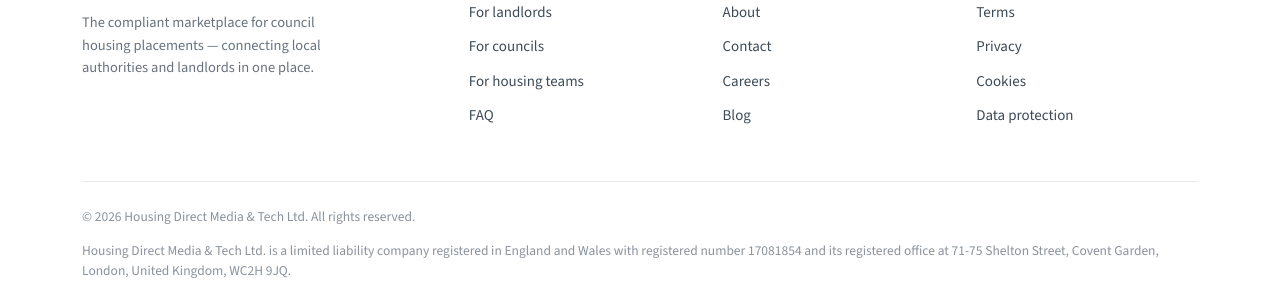
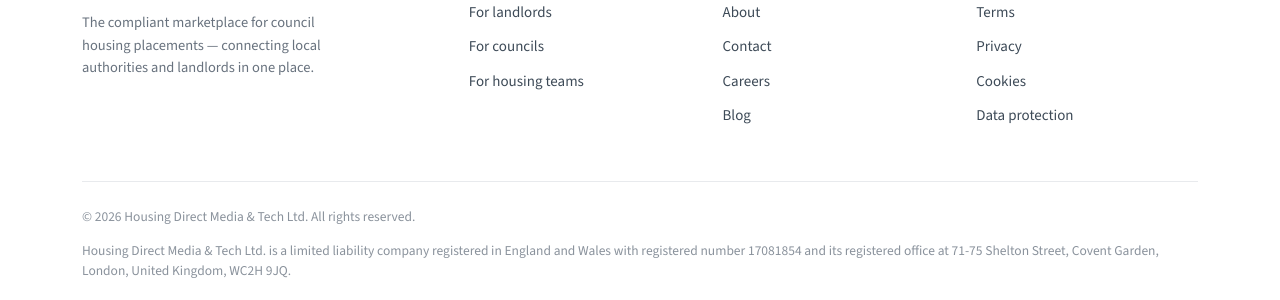
Before and after one commit to r3id/hd_v2_web, a Jekyll site: the page built from index.html, in a window 1280 px wide and 900 px high, scrolled down 1940 px. Shown: the part 579-879 px from the top of the window. Built offline with Jekyll 4.4.1, drawn with Linux system fonts in a browser that asks for light colours.

Commit message:
Remove FAQ from footer

```diff
--- /dev/null
+++ b/CNAME
@@ -0,0 +1 @@
+hd_v2.r3id.dev
--- a/_includes/footer.html
+++ b/_includes/footer.html
@@ -5,7 +5,7 @@
         <a href="{{ '/' | relative_url }}" class="brand"><img class="brand-logo" src="{{ '/assets/hd_logo.svg' | relative_url }}" alt="Housing Direct"/></a>
         <p>The compliant marketplace for council housing placements — connecting local authorities and landlords in one place.</p>
       </div>
-      <div class="ft-col"><h5>Product</h5><a href="{{ '/for-landlords/' | relative_url }}">For landlords</a><a href="{{ '/for-local-authorities/' | relative_url }}">For councils</a><a href="{{ '/for-council-housing/' | relative_url }}">For housing teams</a><a href="{{ '/for-landlords/' | relative_url }}#faq">FAQ</a></div>
+      <div class="ft-col"><h5>Product</h5><a href="{{ '/for-landlords/' | relative_url }}">For landlords</a><a href="{{ '/for-local-authorities/' | relative_url }}">For councils</a><a href="{{ '/for-council-housing/' | relative_url }}">For housing teams</a></div>
       <div class="ft-col"><h5>Company</h5><a href="{{ '/about/' | relative_url }}">About</a><a href="{{ '/contact/' | relative_url }}">Contact</a><a href="{{ '/careers/' | relative_url }}">Careers</a><a href="{{ '/blog/' | relative_url }}">Blog</a></div>
       <div class="ft-col"><h5>Legal</h5><a href="{{ '/terms/' | relative_url }}">Terms</a><a href="{{ '/privacy/' | relative_url }}">Privacy</a><a href="{{ '/cookies/' | relative_url }}">Cookies</a><a href="{{ '/data-protection/' | relative_url }}">Data protection</a></div>
     </div>
```
